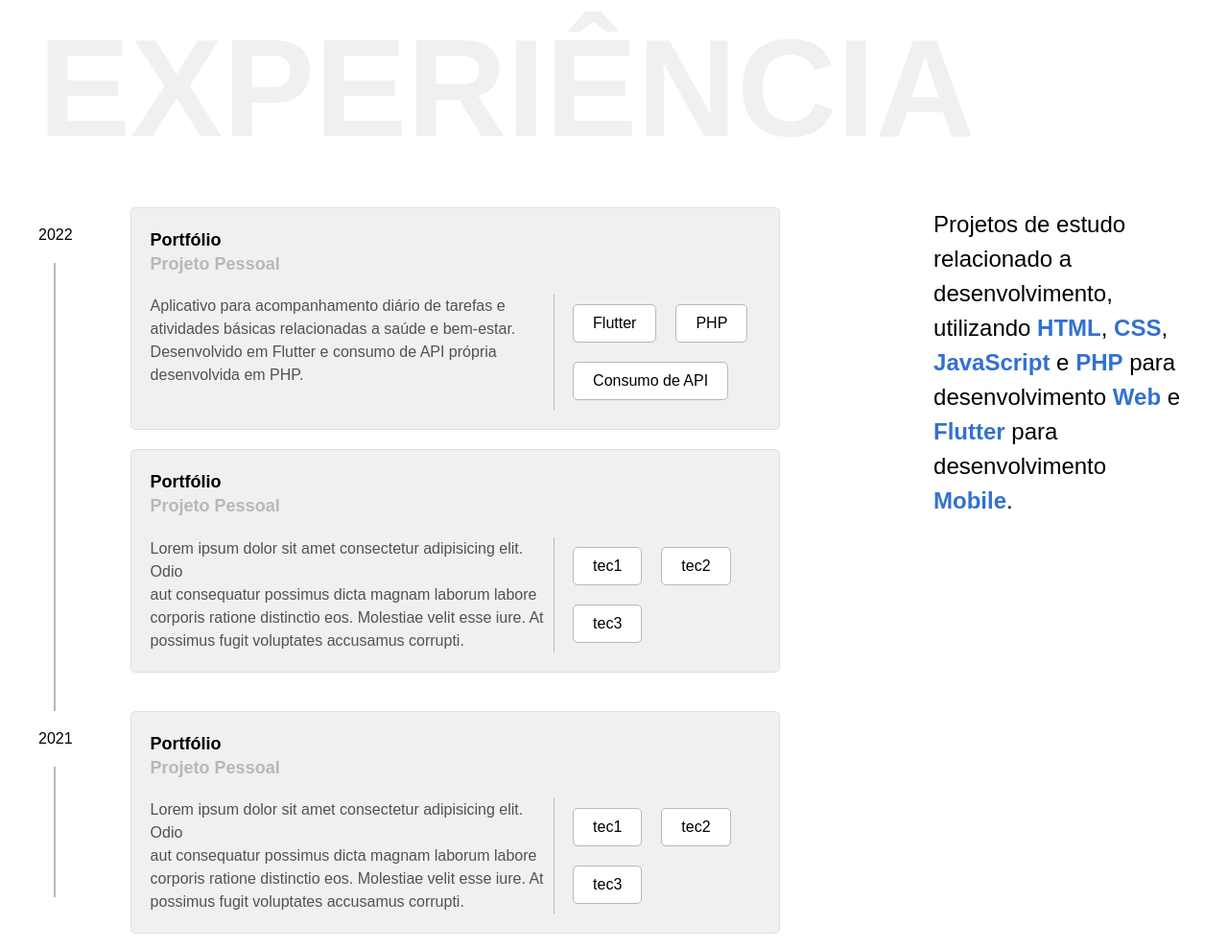
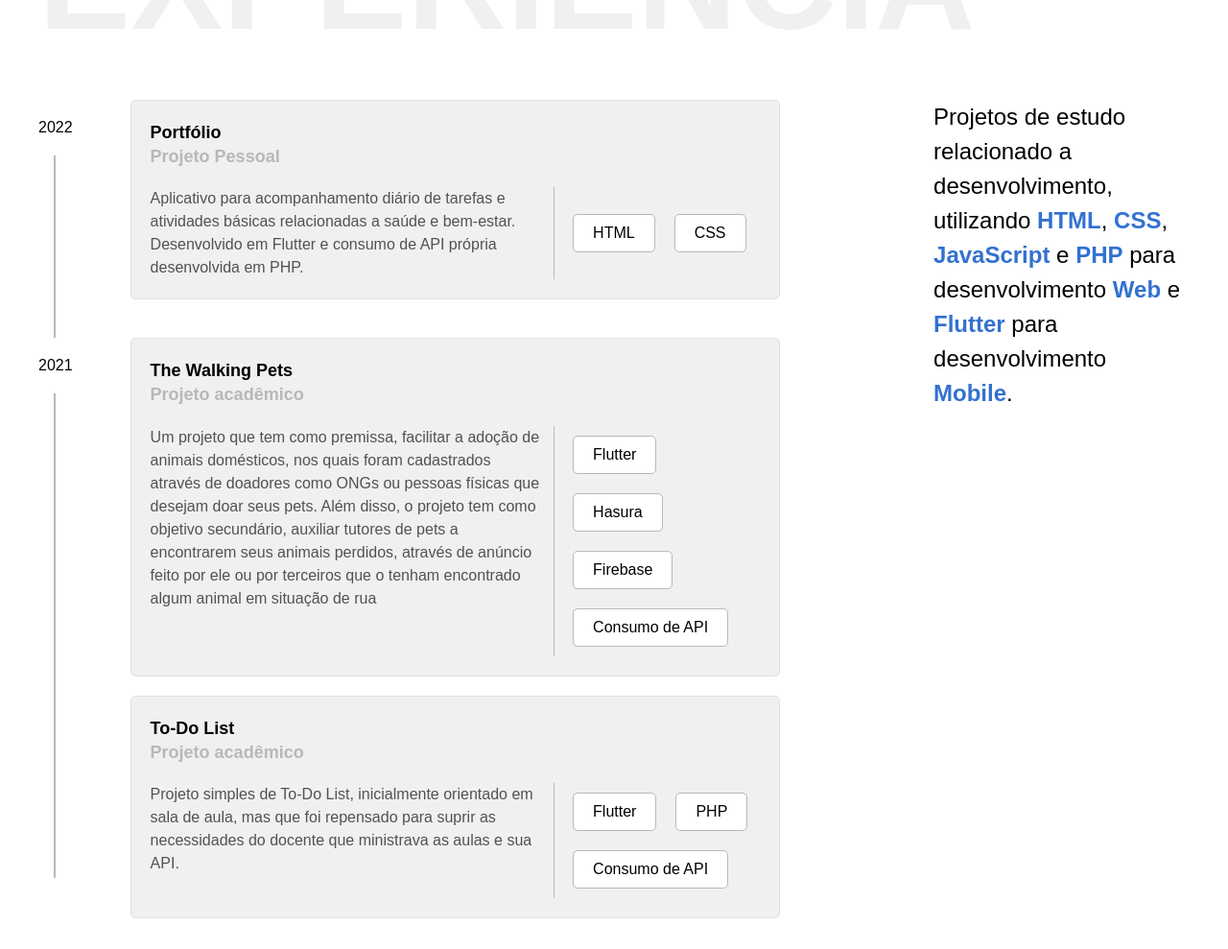
Before and after one commit to Wilian-N-Silva/portfolio, a plain HTML site: page index.html in a window 1280 px wide. Shown: the part 931-1920 px from the top of the page at 96% size. Drawn offline with Linux system fonts and the light colour scheme.

Commit message:
REL.: v1.1.0

```diff
--- a/assets/css/formacao.css
+++ b/assets/css/formacao.css
@@ -1,5 +1,4 @@
 .formacao {
-  /* display: none; */
   background-color: #141414;
 }
 
--- a/index.html
+++ b/index.html
@@ -28,7 +28,9 @@
 
     <main class="container introducao">
         <div class="introducao-texto">
-            <h1>Desenvolvedor<br>Full Stack &<br>Mobile</h1><span>.</span>
+            <h1>Desenvolvedor<br>Front-end
+                <!-- &<br>Mobile -->
+            </h1><span>.</span>
         </div>
         <img src="assets/img/dev.svg" alt="Simbologia de desenvolvimento" width="235" height="130">
     </main>
@@ -51,50 +53,49 @@
                                     Desenvolvido em Flutter e consumo de API própria desenvolvida em PHP.
                                 </p>
                                 <ul class="experiencia-card-descricao-lista">
-                                    <li>Flutter</li>
-                                    <li>PHP</li>
-                                    <li>Consumo de API</li>
+                                    <li>HTML</li>
+                                    <li>CSS</li>
                                 </ul>
                             </div>
                         </div>
-                        <div class="experiencia-card">
-                            <h3 class="experiencia-card-titulo">Portfólio</h3>
-                            <span class="experiencia-card-tipo">Projeto Pessoal</span>
-                            <div class="experiencia-card-descricao">
-                                <p class="experiencia-card-descricao-texto">
-                                    Lorem ipsum dolor sit amet consectetur adipisicing elit.
-                                    Odio<br>aut consequatur possimus dicta magnam laborum labore corporis ratione
-                                    distinctio
-                                    eos.
-                                    Molestiae velit esse iure. At possimus fugit voluptates accusamus corrupti.
-                                </p>
-                                <ul class="experiencia-card-descricao-lista">
-                                    <li>tec1</li>
-                                    <li>tec2</li>
-                                    <li>tec3</li>
-                                </ul>
-                            </div>
-                        </div>
+
                     </div>
                 </div>
                 <div class="experiencia-periodo">
                     <span class="experiencia-periodo-ano">2021</span>
                     <div class="experiencia-lista">
                         <div class="experiencia-card">
-                            <h3 class="experiencia-card-titulo">Portfólio</h3>
-                            <span class="experiencia-card-tipo">Projeto Pessoal</span>
+                            <h3 class="experiencia-card-titulo">The Walking Pets</h3>
+                            <span class="experiencia-card-tipo">Projeto acadêmico</span>
                             <div class="experiencia-card-descricao">
                                 <p class="experiencia-card-descricao-texto">
-                                    Lorem ipsum dolor sit amet consectetur adipisicing elit.
-                                    Odio<br>aut consequatur possimus dicta magnam laborum labore corporis ratione
-                                    distinctio
-                                    eos.
-                                    Molestiae velit esse iure. At possimus fugit voluptates accusamus corrupti.
+                                    Um projeto que tem como premissa, facilitar a adoção de animais domésticos, nos
+                                    quais foram cadastrados através de doadores como ONGs ou pessoas físicas que desejam
+                                    doar seus pets. Além disso, o projeto tem como objetivo secundário, auxiliar tutores
+                                    de pets a encontrarem seus animais perdidos, através de anúncio feito por ele ou por
+                                    terceiros que o tenham encontrado algum animal em situação de rua
                                 </p>
                                 <ul class="experiencia-card-descricao-lista">
-                                    <li>tec1</li>
-                                    <li>tec2</li>
-                                    <li>tec3</li>
+                                    <li>Flutter</li>
+                                    <li>Hasura</li>
+                                    <li>Firebase</li>
+                                    <li>Consumo de API</li>
+                                </ul>
+                            </div>
+                        </div>
+                        <div class="experiencia-card">
+                            <h3 class="experiencia-card-titulo">To-Do List
+                            </h3>
+                            <span class="experiencia-card-tipo">Projeto acadêmico</span>
+                            <div class="experiencia-card-descricao">
+                                <p class="experiencia-card-descricao-texto">
+                                    Projeto simples de To-Do List, inicialmente orientado em sala de aula, mas que foi
+                                    repensado para suprir as necessidades do docente que ministrava as aulas e sua API.
+                                </p>
+                                <ul class="experiencia-card-descricao-lista">
+                                    <li>Flutter</li>
+                                    <li>PHP</li>
+                                    <li>Consumo de API</li>
                                 </ul>
                             </div>
                         </div>
@@ -139,6 +140,8 @@
                         <li>The Complete Flutter UI Masterclass | iOS, Android, & Web<span>7h</span></li>
                         <li>UI Design para Iniciantes<span>34h</span></li>
                         <li>HTML e CSS para Iniciantes<span>46h</span></li>
+                        <li>CSS Flexbox<span>6h</span></li>
+                        <li>CSS Grid Layout<span>10h</span></li>
                     </ul>
                 </div>
             </div>
```
